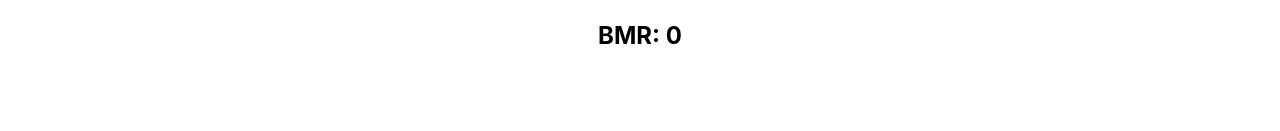
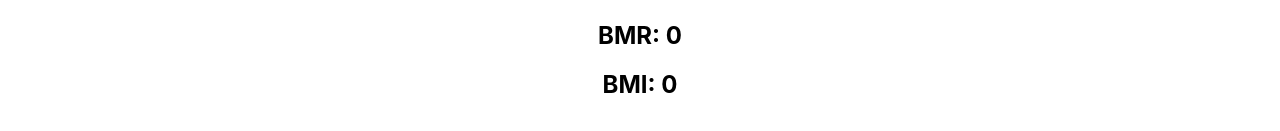
Before and after one commit to nevtay/jumpstartProject_1, a React (Create React App) app: page / in a window 1280 px wide. Shown: the part 471-602 px from the top of the page. Built offline with nearby package versions, Linux system fonts and the light colour scheme.

Commit message:
capped decimal places of BMI to a maximum of 2

```diff
--- a/src/containers/DisplayResults.js
+++ b/src/containers/DisplayResults.js
@@ -11,7 +11,7 @@ const DisplayResults = ({ personalInfo }) => {
             let heightFactor = Number(height) * 6.25;
             let ageFactor = Number(age) * 5;
             let genderFactor = gender === "male" ? 5 : -161;
-            let result = (weightFactor + heightFactor - ageFactor + genderFactor)
+            let result = weightFactor + heightFactor - ageFactor + genderFactor
         return result.toFixed(2);
     }
 
@@ -21,18 +21,19 @@ const DisplayResults = ({ personalInfo }) => {
         }
             let weightFactor = Number(weight);
             let heightInMetres = Number(height) / 100;
-            let result = weightFactor / Math.pow(heightInMetres, 2);
-        return parseInt(result);
+            let result = weightFactor / (Math.pow(heightInMetres, 2));
+        return result.toFixed(2);
     }
 
 
     return(
-            <section className="tdee-results">
+        <section className="tdee-results">
 
-                <h1>Hello</h1>
-                <h2>BMR: {calculateBMR()}</h2>
+            <h1>Hello</h1>
+            <h2>BMR: {calculateBMR()}</h2>
+            <h2>BMI: {calculateBMI()}</h2>
 
-            </section>
+        </section>
         )
     }
 
```
